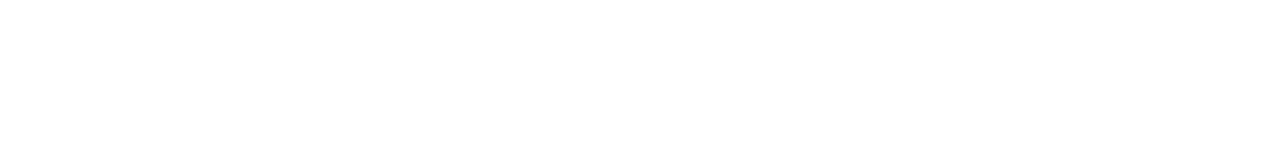
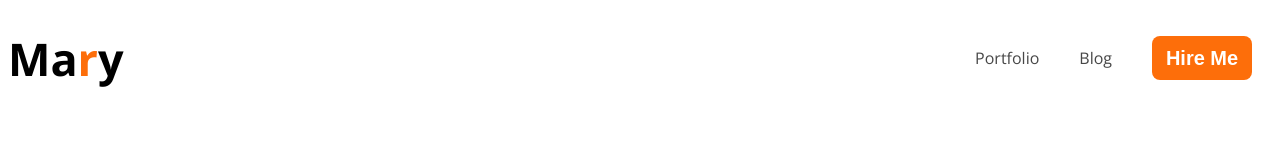
Before and after one commit to mah-fuz7/module-5, a plain HTML site: page index.html in a window 1280 px wide. Drawn offline with nearby package versions, Linux system fonts and the light colour scheme.

Commit message:
add css file and update css and html file

```diff
--- a/index.html
+++ b/index.html
@@ -4,10 +4,22 @@
     <meta charset="UTF-8">
     <meta name="viewport" content="width=device-width, initial-scale=1.0">
     <title>web dev protfolio </title>
+    <link rel="preconnect" href="https://fonts.googleapis.com">
+<link rel="preconnect" href="https://fonts.gstatic.com" crossorigin>
+<link href="https://fonts.googleapis.com/css2?family=Open+Sans:ital,wght@0,300..800;1,300..800&display=swap" rel="stylesheet">
+    <link rel="stylesheet" href="styles.css">
 </head>
-<body>
+<body class="open-sans-normal">
     <header>
-
+<nav>
+    <h3 class="nav-title">Ma<span class="editional-style">r</span>y
+    </h3>
+    <ul>
+        <li class="nav-list"><a href="#">Portfolio</a></li>
+        <li class="nav-list"><a href="#"> Blog</a></li>
+        <li><button class="btn-1">Hire Me</button></li>
+    </ul>
+</nav>
     </header>
     <main>
 
--- /dev/null
+++ b/styles.css
@@ -0,0 +1,56 @@
+
+.open-sans-normal {
+  font-family: "Open Sans", sans-serif;
+  font-optical-sizing: auto;
+  font-style: normal;
+  font-variation-settings:
+    "wdth" 100;
+}
+nav{
+    width: 100%;
+    height:100px ;
+    display: flex;
+    align-items: center;
+    justify-content: space-between;
+    /* margin-top: 20px; */
+
+}
+.nav-title{
+    width: 121px;
+    height:61px;
+font-size: 45px;
+font-weight: extra-bold;
+color:#1E1E1E
+margin-left: 20px;
+}
+.editional-style{
+    color:#FD6E0A
+}
+nav ul{
+    display: flex;
+    align-items: center;
+}
+nav ul li{
+    list-style: none;;
+        margin: 0px 20px;
+
+}
+nav ul li .nav-list{
+    width: 189px;
+    height:27px ;
+}
+nav ul li a{
+    text-decoration: none;
+    color:#474747
+}
+.btn-1{
+    width: 100px;
+    height: 44px;
+    font-size: 20px;
+    font-weight: bold;
+    /* padding: 18px 36px; */
+    background-color: #FD6E0A;
+    color: white;
+    border: 1.5px solid transparent;
+    border-radius: 8px;
+}
```
